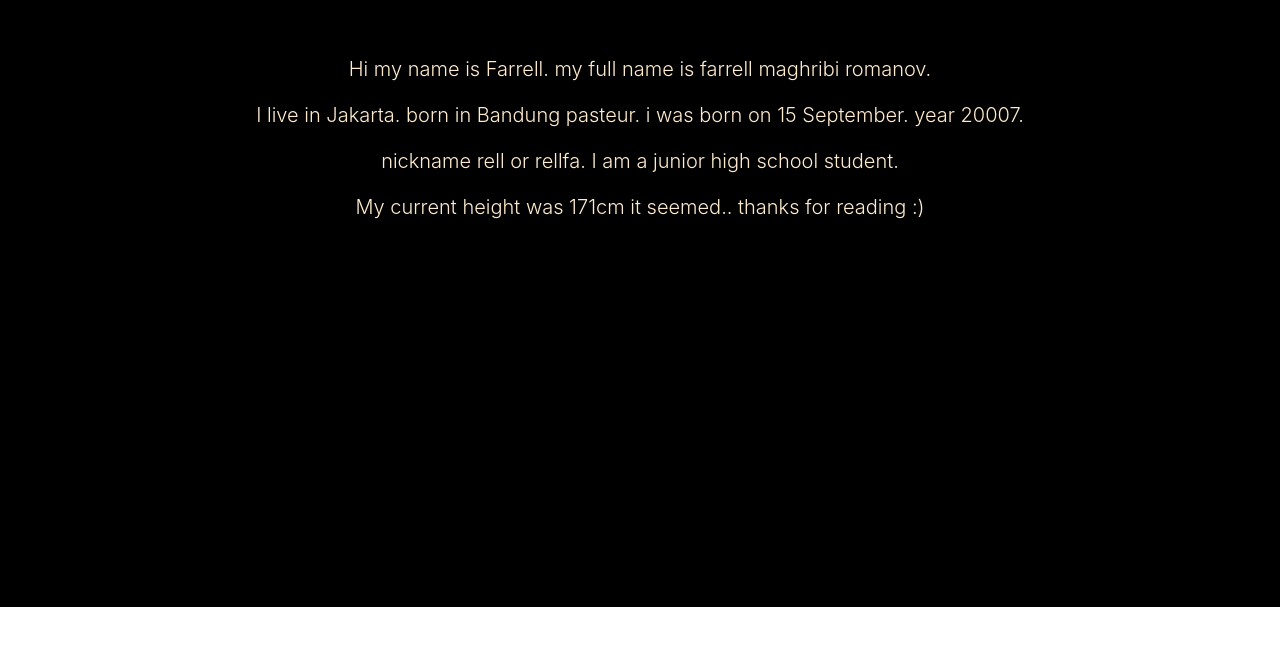
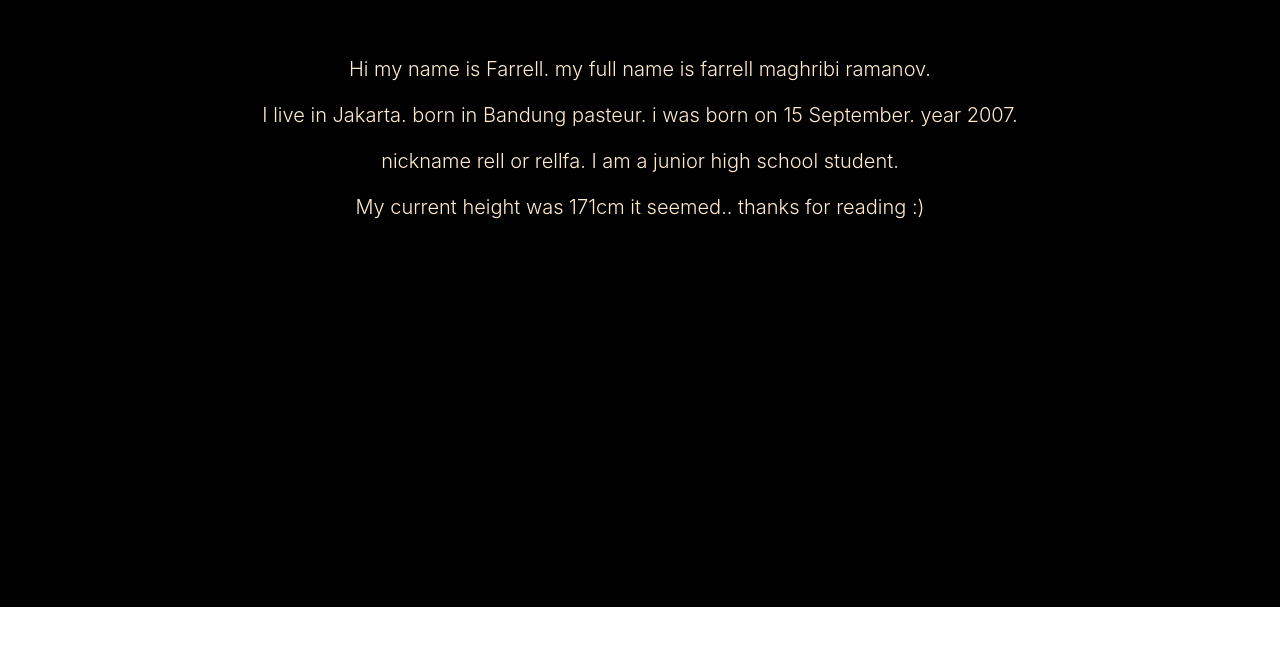
Before and after one commit to 0ed/0ed.github.io, a plain HTML site: page aboutme.html in a window 1280 px wide. Shown: the part 133-778 px from the top of the page. Drawn offline with nearby package versions, Linux system fonts and the light colour scheme.

Commit message:
Update aboutme.html

```diff
--- a/aboutme.html
+++ b/aboutme.html
@@ -38,8 +38,8 @@
         <div class="container">
           <h1 class="display-4" style="color: blanchedalmond;">About Farrell</h1>
           <br><br>
-          <p class="lead" style="color: blanchedalmond;">Hi my name is Farrell. my full name is farrell maghribi romanov.</p>
-          <p class="lead" style="color: blanchedalmond;">I live in Jakarta. born in Bandung pasteur. i was born on 15 September. year 20007.</p>
+          <p class="lead" style="color: blanchedalmond;">Hi my name is Farrell. my full name is farrell maghribi ramanov.</p>
+          <p class="lead" style="color: blanchedalmond;">I live in Jakarta. born in Bandung pasteur. i was born on 15 September. year 2007.</p>
           <p class="lead" style="color: blanchedalmond;"> nickname rell or rellfa. I am a junior high school student.</p>
           <p class="lead" style="color: blanchedalmond;">My current height was 171cm it seemed.. thanks for reading :)</p>
 
```
